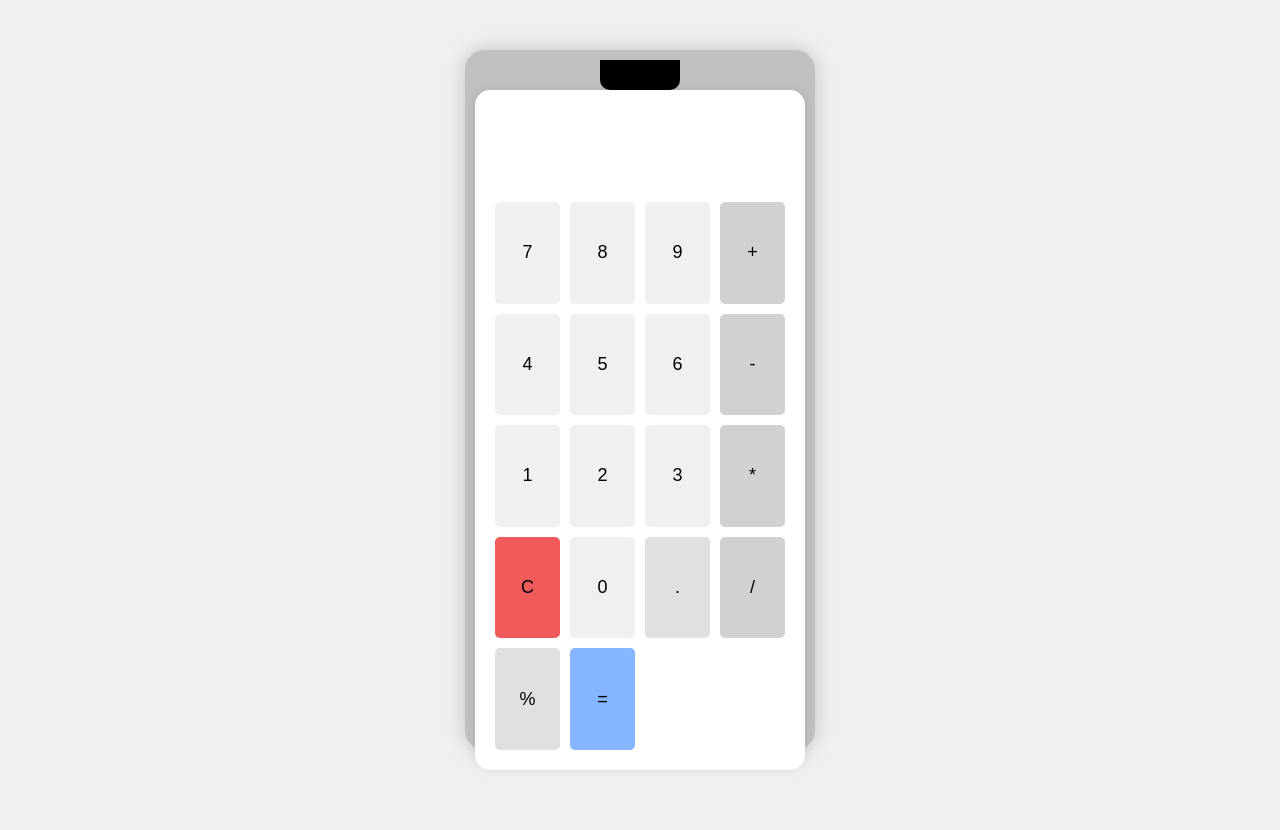
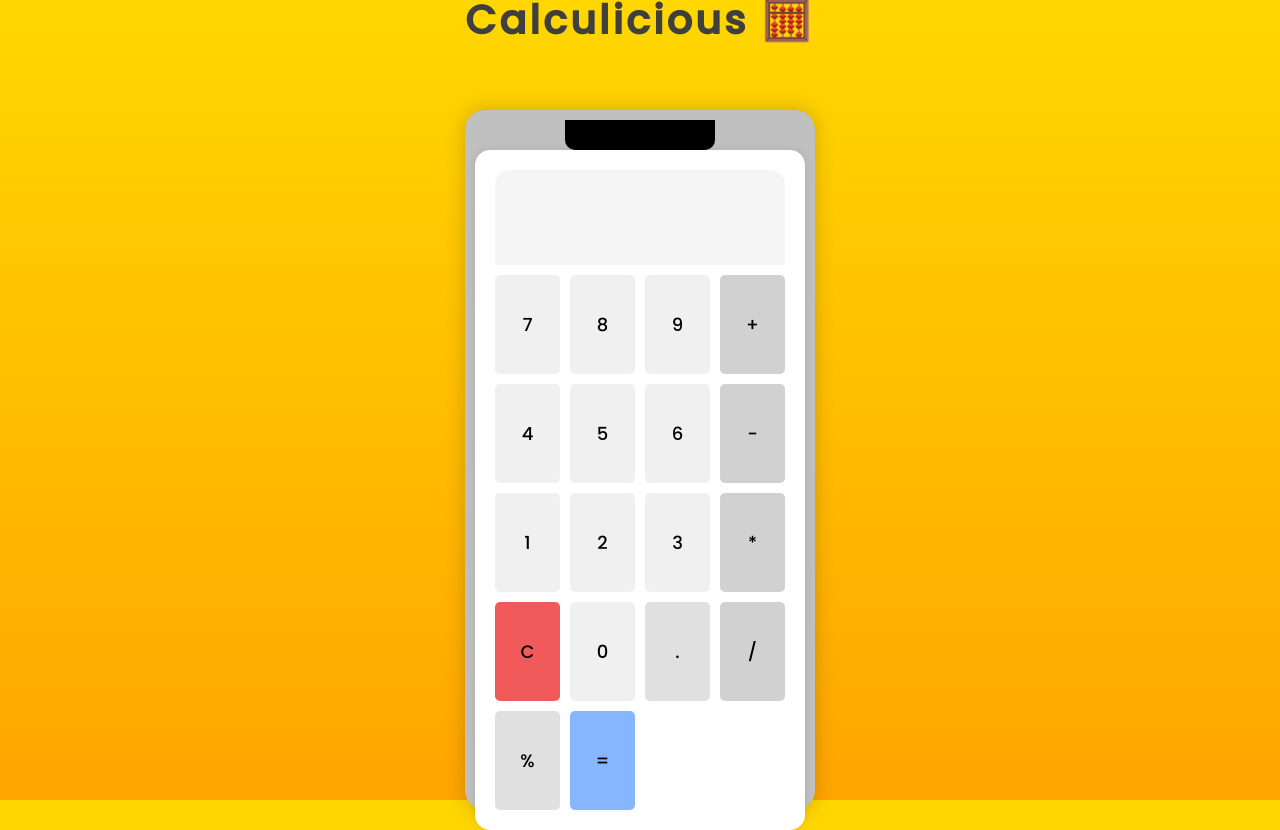
Before and after one commit to sahil-ladhania/Calculicious, a plain HTML site: page index.html in a window 1280 px wide. Before the commit the page ends 800 px from the top, so only its background shows below. Drawn offline with Linux system fonts and the light colour scheme.

Commit message:
Done Some Styling.

```diff
--- a/index.html
+++ b/index.html
@@ -3,13 +3,16 @@
 <head>
     <meta charset="UTF-8">
     <meta name="viewport" content="width=device-width, initial-scale=1.0">
-    <title>Calculicious : Made By Sahil</title>
+    <title>Calculicious : Made By Sahil 🧮</title>
     <!-- Style Files -->
     <link rel="stylesheet" href="style.css">
 </head>
 <body>
     <!-- Layout -->
     <div>
+        <div class="logo">
+            Calculicious 🧮
+        </div>
         <div class="iphone-container">
             <div class="notch"></div> <!-- Notch will be placed here -->
                 <div class="iphone-screen">
--- a/style.css
+++ b/style.css
@@ -1,7 +1,20 @@
+@import url('https://fonts.googleapis.com/css2?family=Poppins:wght@500&display=swap');
 * {
     margin: 0;
     padding: 0;
     box-sizing: border-box;
+}
+.logo{
+    margin-bottom: 60px;
+    font-family: 'Poppins', sans-serif;
+    font-size: 40px;
+    font-weight: bolder;
+    letter-spacing: 3px;
+    display: flex;
+    justify-content: center;
+    align-items: center;
+    cursor: pointer;
+    color: #3f3f3f;
 }
 .flex{
     display: flex;
@@ -13,7 +26,8 @@
     align-items: center;
 }
 body {
-    background-color: #f0f0f0;
+    /* background-color: rgb(13, 13, 13); */
+    background-image: linear-gradient(to bottom, #FFD700, #FFA500);
     /* Background color of the whole page */
     display: flex;
     justify-content: center;
@@ -35,15 +49,11 @@ body {
     /* Set to relative for positioning the notch */
 }
 .notch {
-    width: 80px;
-    /* Width of the notch */
-    height: 30px;
-    /* Height of the notch */
+    width: 150px; /* Width of the notch */
+    height: 30px; /* Height of the notch */
     background-color: black;
-    border-radius: 0 0 10px 10px;
-    /* Round the bottom corners to create the notch */
-    margin: 0 auto;
-    /* Center the notch */
+    border-radius: 0 0 10px 10px; /* Round the bottom corners to create the notch */
+    margin: 0 auto; /* Center the notch */
 }
 .iphone-screen {
     background-color: #fff;
@@ -66,9 +76,10 @@ body {
     padding: 20px; /* Increase padding for better spacing */
     margin-bottom: 0; /* Remove the margin-bottom to eliminate spacing between result and buttons */
     border: none; /* Remove the border from the input field */
-    background-color: #fff; /* Set the background color of the input field */
+    background-color: whitesmoke; /* Set the background color of the input field */
     border-top-left-radius: 15px; /* Round the top left corner to match the iPhone screen */
     border-top-right-radius: 15px; /* Round the top right corner to match the iPhone screen */
+    font-family: 'Poppins', sans-serif;
 }
 .buttons {
     display: grid;
@@ -77,6 +88,7 @@ body {
     margin-top: 10px;
     /* Keep the same styles for the buttons */
     flex-grow: 1; /* Allow the buttons to fill the remaining space in the calculator */
+    font-family: 'Poppins', sans-serif;
 }
 button {
     width: 100%;
@@ -86,6 +98,7 @@ button {
     background-color: #e0e0e0;
     border-radius: 5px;
     cursor: pointer;
+    font-family: 'Poppins', sans-serif;
 }
 .number {
     background-color: #f0f0f0;
@@ -98,16 +111,21 @@ button {
 }
 .operator {
     background-color: #d1d1d1;
+    font-family: 'Poppins', sans-serif;
 }
 .clear {
     background-color: #f05a5a;
+    font-family: 'Poppins', sans-serif;
 }
 .dot {
     background-color: #e0e0e0;
+    font-family: 'Poppins', sans-serif;
 }
 .percentage {
     background-color: #e0e0e0;
+    font-family: 'Poppins', sans-serif;
 }
 .equals {
     background-color: #85b6ff;
+    font-family: 'Poppins', sans-serif;
 }
```
